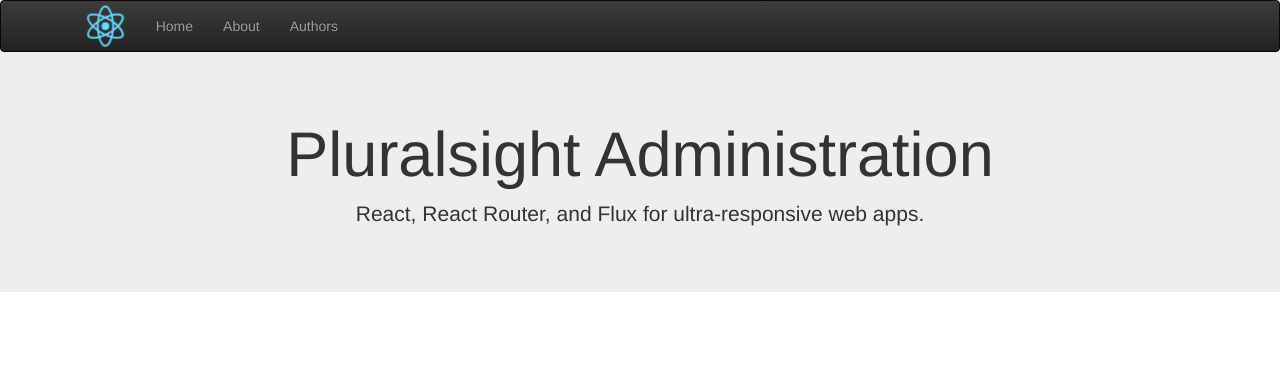
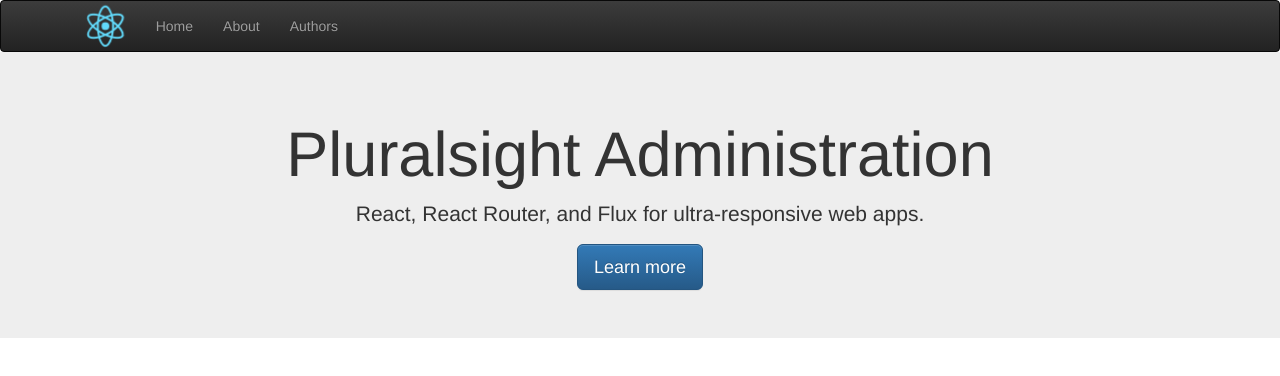
Before and after one commit to architMahto/react-flux-ps-course, a React (Create React App) app: page / in a window 1280 px wide. Shown: the top 376 px of the page. Built offline with nearby package versions, Linux system fonts and the light colour scheme.

Commit message:
Created Learn More button that routes to About page

```diff
--- a/src/Pages/Home/Home.js
+++ b/src/Pages/Home/Home.js
@@ -1,5 +1,5 @@
 import React, { Component } from 'react';
-import { Jumbotron } from 'react-bootstrap';
+import { Button, Jumbotron } from 'react-bootstrap';
 
 import './Home.css';
 
@@ -10,6 +10,7 @@
 				<Jumbotron>
 					<h1>Pluralsight Administration</h1>
 					<p>React, React Router, and Flux for ultra-responsive web apps.</p>
+					<Button href="/about" type={'button'} bsSize={'lg'} bsStyle={'primary'}>Learn more</Button>
 				</Jumbotron>
 			</div>
 		);
```
